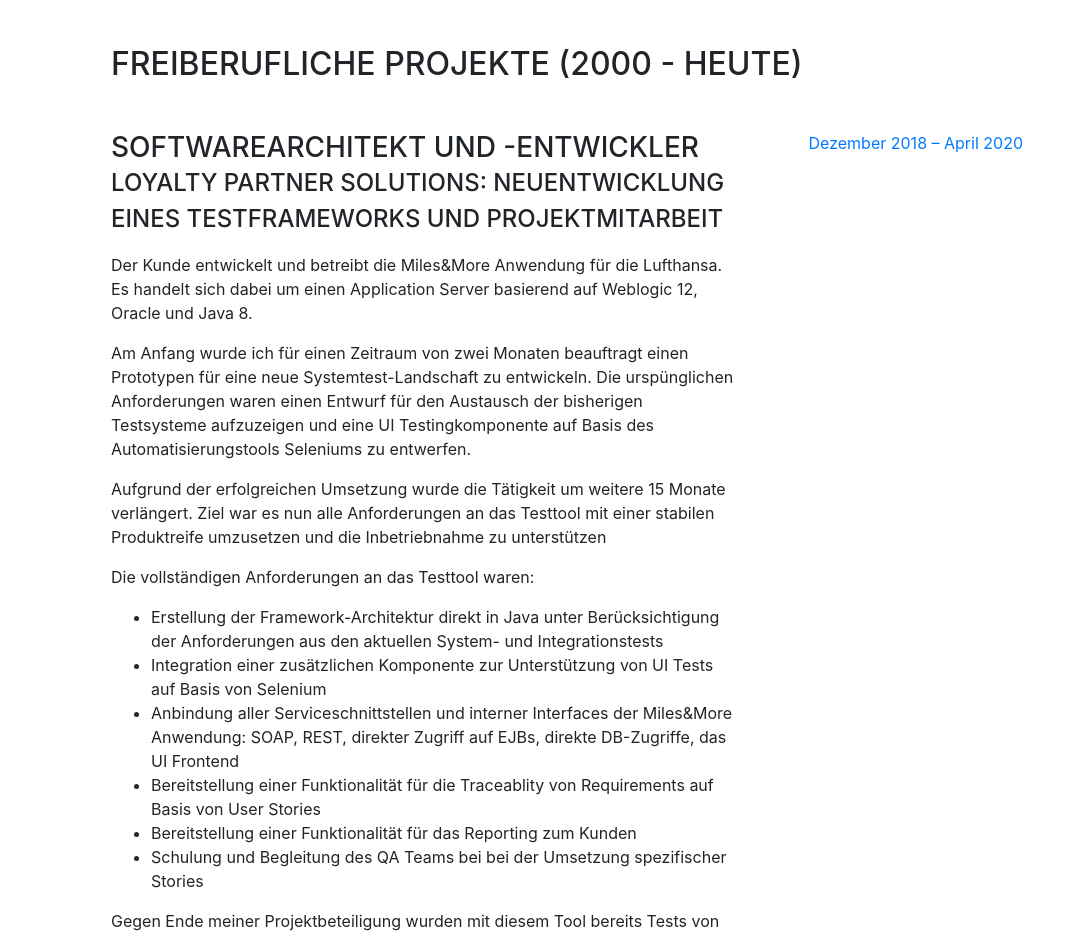
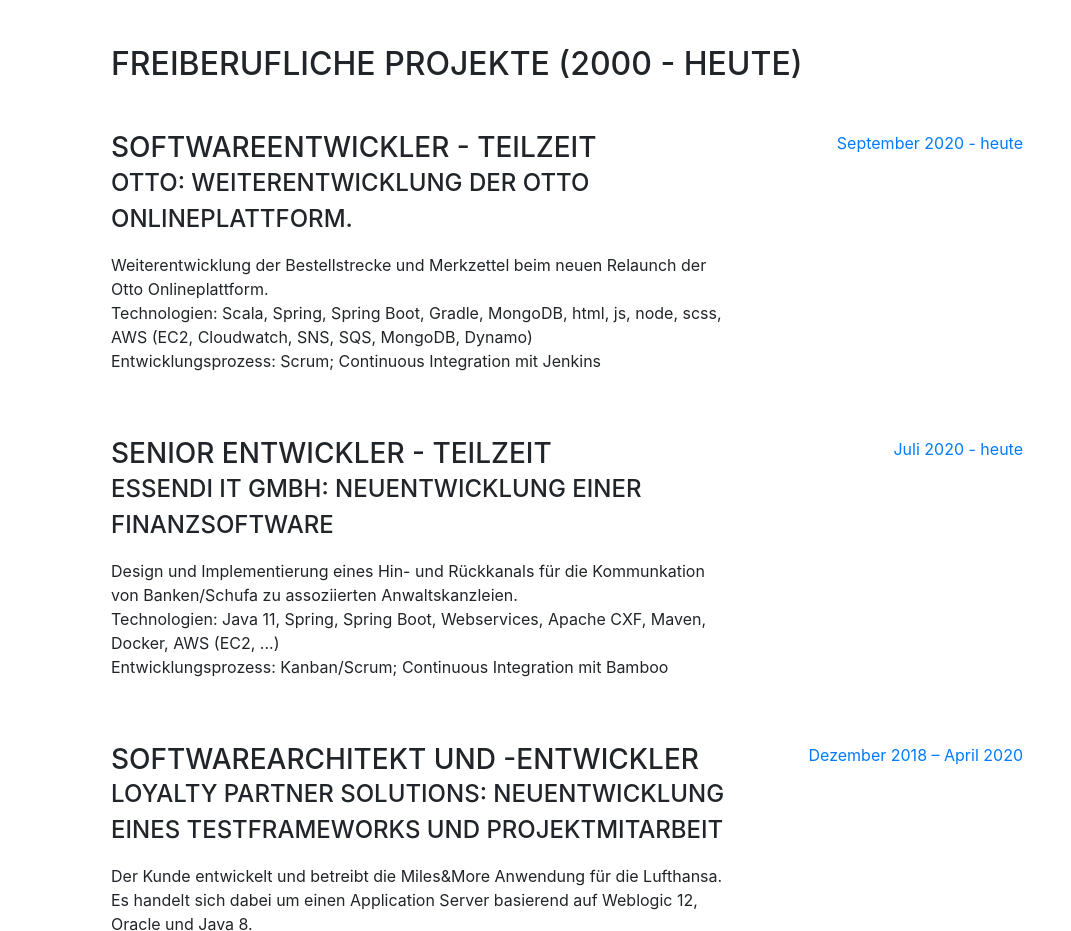
Before and after one commit to nasahl/website-nasahl, a website with bundled scripts: page index.html in a window 1280 px wide. Shown: the part 804-1735 px from the top of the page, without its empty margins (209-1280 px from the left). Built offline with nearby package versions, Linux system fonts and the light colour scheme; a web font is replaced by a local one.

Commit message:
Add essendi and otto

```diff
--- a/index.html
+++ b/index.html
@@ -27,8 +27,9 @@
     <meta name="description" content="Work related page of Christof Nasahl">
     <meta name="author" content="Christof Nasahl">
     <meta name="keywords"
-          content="Nasahl, Softwareentwicklung, Java, J2EE, Kotlin, Maven, Git, JBoss, Spring
-          Freelancer, Software developer, Agile, Scrum, AWS, Cloud, Test automation">
+          content="Nasahl, Softwareentwicklung, Softwareentwickler, Programmieren, Software architect, Java, J2EE,
+          Kotlin, Maven, Git, JBoss, Spring
+          Freelancer, Freiberufler, Software developer, Agile, Scrum, AWS, Cloud, Test automation">
 
     <title>Christof Nasahl</title>
 
@@ -134,6 +135,32 @@
     <section class="resume-section p-3 p-lg-5 d-flex flex-column" id="experience">
         <div class="my-auto">
             <h2 class="mb-5">Freiberufliche Projekte (2000 - heute)</h2>
+
+            <div class="resume-item d-flex flex-column flex-md-row mb-5">
+                <div class="resume-content mr-auto">
+                    <h3 class="mb-0">Softwareentwickler - teilzeit</h3>
+                    <div class="subheading mb-3">Otto: Weiterentwicklung der Otto Onlineplattform.</div>
+                    <p>Weiterentwicklung der Bestellstrecke und Merkzettel beim neuen Relaunch der Otto Onlineplattform.
+                        <br>Technologien: Scala, Spring, Spring Boot, Gradle, MongoDB, html, js, node, scss, AWS (EC2, Cloudwatch, SNS, SQS, MongoDB, Dynamo)
+                        <br> Entwicklungsprozess: Scrum; Continuous Integration mit Jenkins</p>
+                </div>
+                <div class="resume-date text-md-right">
+                    <span class="text-primary">September 2020 - heute</span>
+                </div>
+            </div>
+
+           <div class="resume-item d-flex flex-column flex-md-row mb-5">
+                <div class="resume-content mr-auto">
+                    <h3 class="mb-0">Senior Entwickler - teilzeit</h3>
+                    <div class="subheading mb-3">essendi it GmbH: Neuentwicklung einer Finanzsoftware</div>
+                    <p>Design und Implementierung eines Hin- und Rückkanals für die Kommunkation von Banken/Schufa zu assoziierten Anwaltskanzleien.
+                        <br>Technologien: Java 11, Spring, Spring Boot, Webservices, Apache CXF, Maven, Docker, AWS (EC2, ...)
+                        <br> Entwicklungsprozess: Kanban/Scrum; Continuous Integration mit Bamboo</p>
+                </div>
+                <div class="resume-date text-md-right">
+                    <span class="text-primary">Juli 2020 - heute</span>
+                </div>
+            </div>
 
             <div class="resume-item d-flex flex-column flex-md-row mb-5">
                 <div class="resume-content mr-auto">
```
